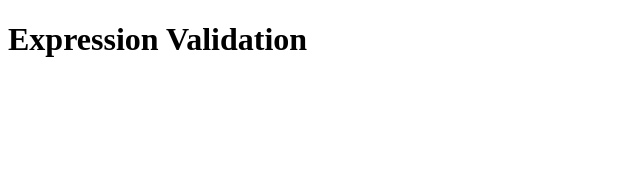
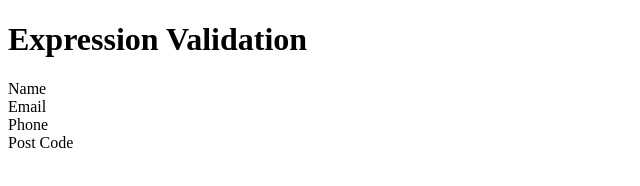
Before and after one commit to raihan-mahmud-talukder/expression-validation, a plain HTML site: page index.html in a window 1280 px wide. Shown: the whole page, without its empty margins (0-640 px from the left). Drawn offline with Linux system fonts and the light colour scheme.

Commit message:
structure

```diff
--- a/index.html
+++ b/index.html
@@ -1,5 +1,6 @@
 <!DOCTYPE html>
 <html lang="en">
+
 <head>
     <meta charset="UTF-8">
     <meta http-equiv="X-UA-Compatible" content="IE=edge">
@@ -7,8 +8,26 @@
     <link rel="stylesheet" href="index.css">
     <title>Expression Validation</title>
 </head>
+
 <body>
-    <h1>Expression Validation</h1>
+    <header>
+        <h1>Expression Validation</h1>
+    </header>
+    <main>
+        <section>
+            Name
+        </section>
+        <section>
+            Email
+        </section>
+        <section>
+            Phone
+        </section>
+        <section>
+            Post Code
+        </section>
+    </main>
     <script src="index.js"></script>
 </body>
+
 </html>
```
